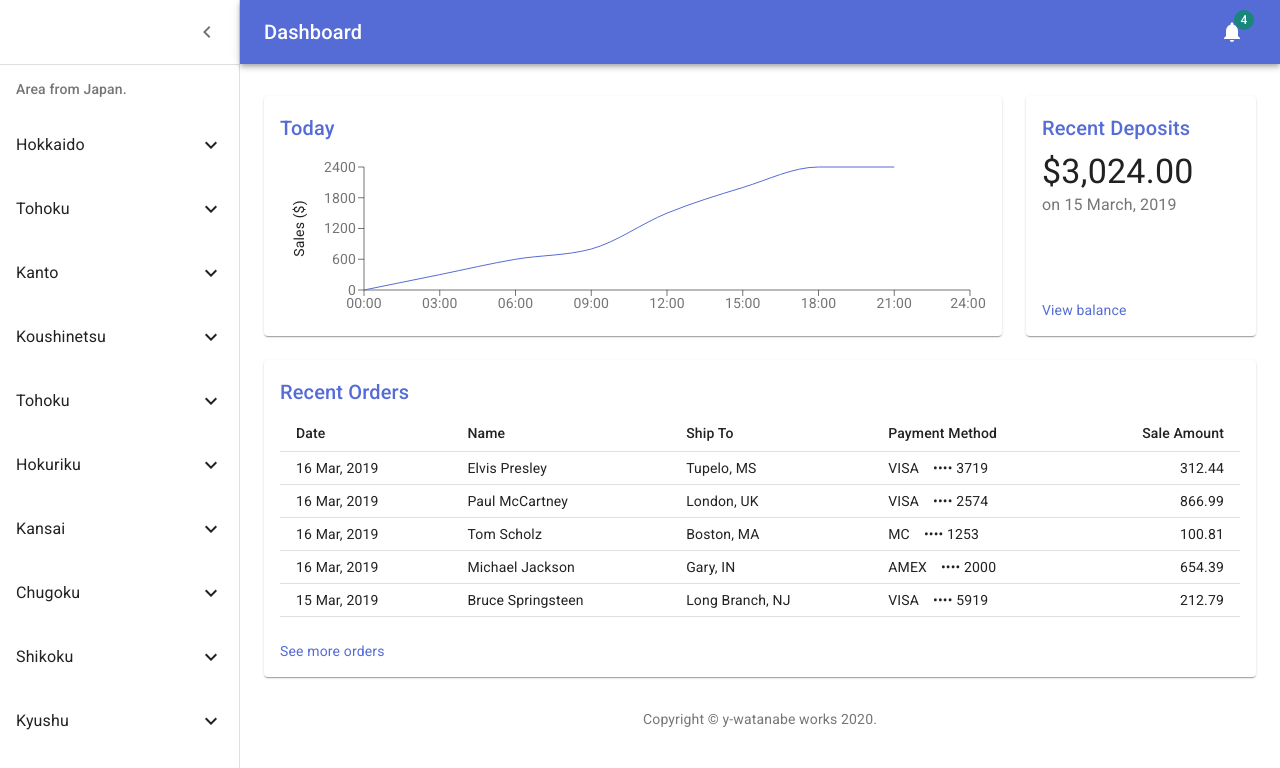
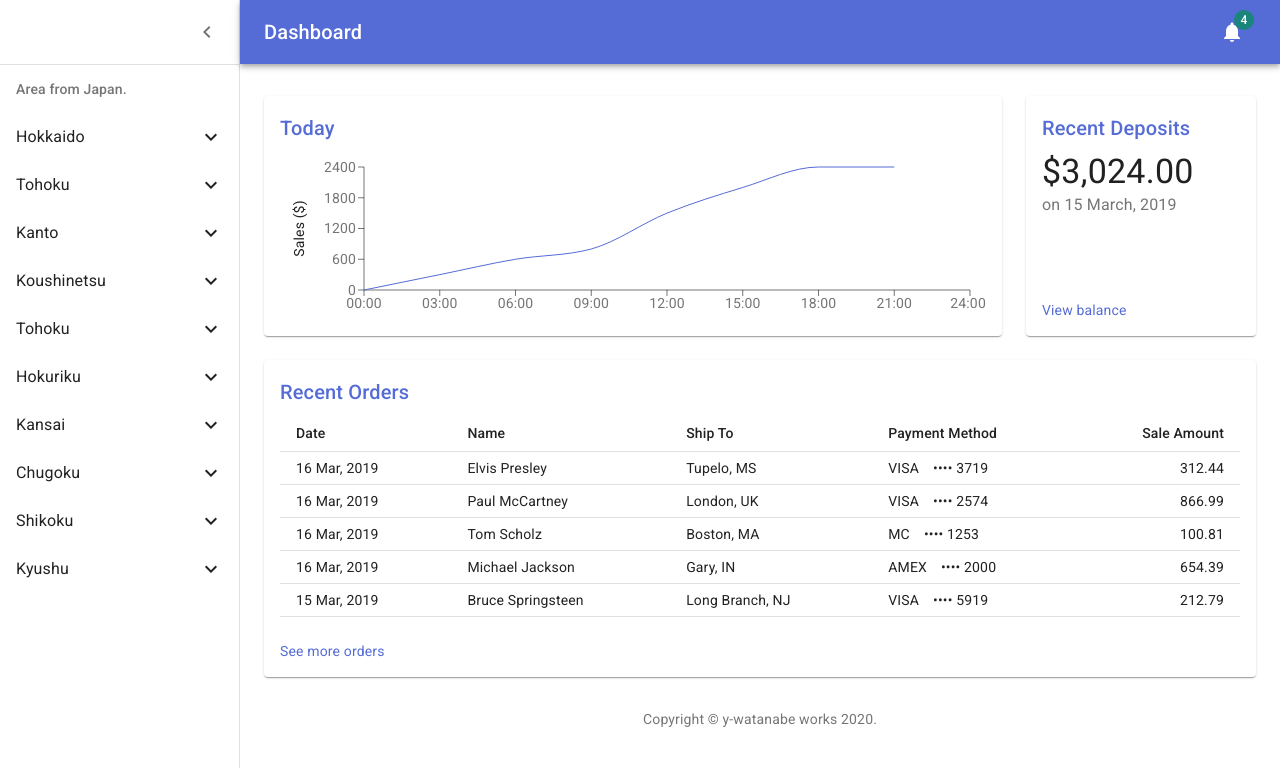
Before and after one commit to y-watanabe-mit/work-fe, a React (Create React App) app: page / in a window 1280 px wide. Shown: the top 768 px of the page. Built offline with nearby package versions, Linux system fonts and the light colour scheme.

Commit message:
Paddingを消す

```diff
--- a/src/components/listItems.js
+++ b/src/components/listItems.js
@@ -31,6 +31,7 @@ export default function NestedList(props) {
       component="nav"
       aria-labelledby="nested-list-subheader"
       className={classes.root}
+      disablePadding={true}
     >
       <ListItem button onClick={handleClick}>
         <ListItemText primary={props.area.name} />
```
